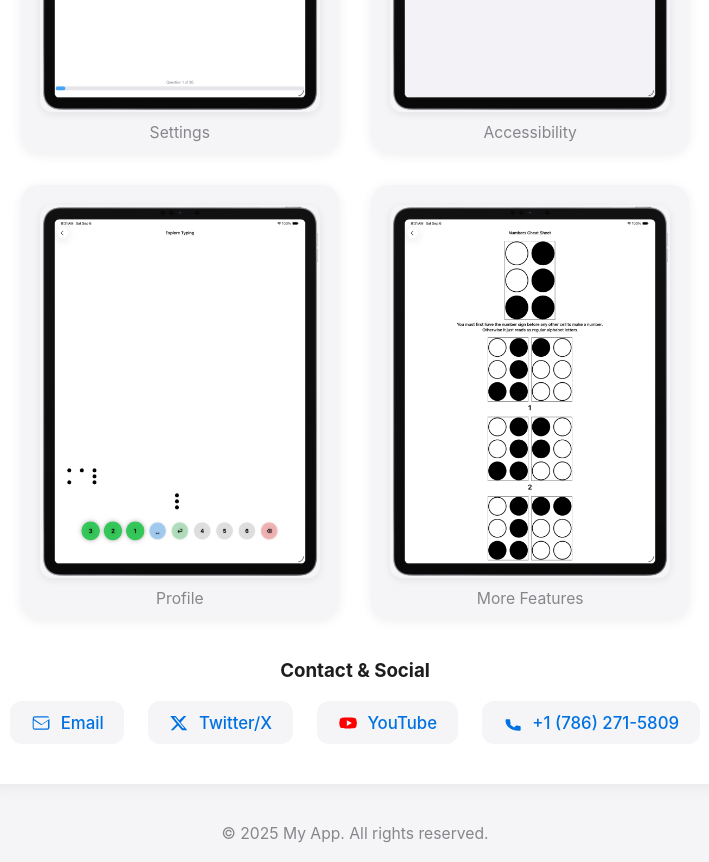
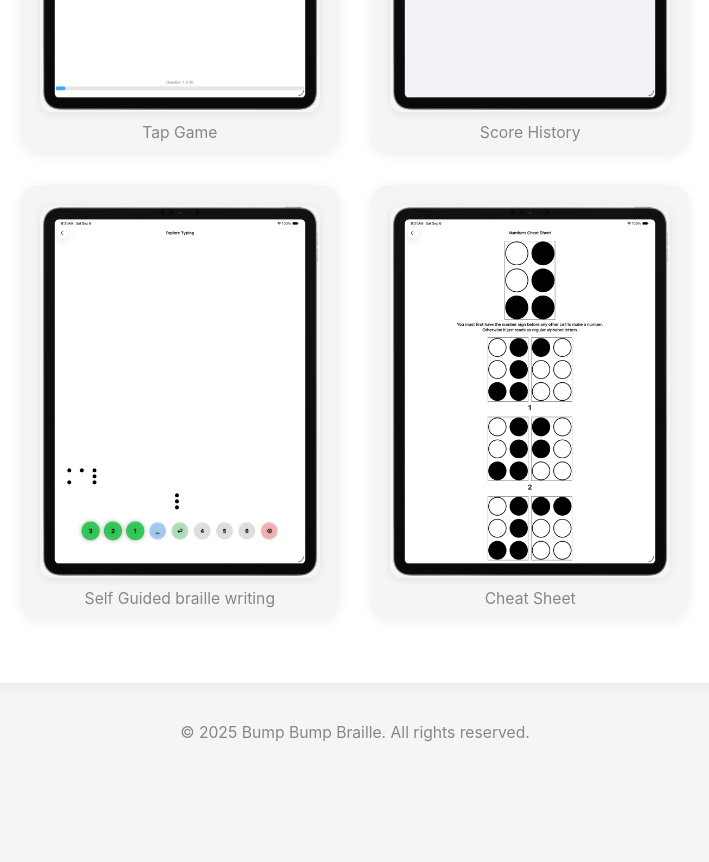
Before and after one commit to techguy0711/General-app-support, a plain HTML site: page index.html in a window 1280 px wide. Shown: the part 1140-2002 px from the top of the page, without its empty margins (285-994 px from the left). After the commit the page ends 1901 px from the top, so only its background shows below. Drawn offline with Linux system fonts and the light colour scheme; a web font is replaced by a local one.

Commit message:
change screenshot headings

```diff
--- a/index.html
+++ b/index.html
@@ -177,50 +177,29 @@
             </div>
             <div class="gallery-item">
                 <img src="assets/Simulator Screenshot - iPad Pro 13-inch (M4) - 2025-09-06 at 08.24.54-portrait.png" alt="App Screenshot 2">
-                <div class="gallery-caption">Feature View</div>
+                <div class="gallery-caption">Quiz Game</div>
             </div>
             <div class="gallery-item">
                 <img src="assets/Simulator Screenshot - iPad Pro 13-inch (M4) - 2025-09-06 at 08.28.22-portrait.png" alt="App Screenshot 3">
-                <div class="gallery-caption">Settings</div>
+                <div class="gallery-caption">Tap Game</div>
             </div>
             <div class="gallery-item">
                 <img src="assets/Simulator Screenshot - iPad Pro 13-inch (M4) - 2025-09-06 at 08.31.07-portrait.png" alt="App Screenshot 4">
-                <div class="gallery-caption">Accessibility</div>
+                <div class="gallery-caption">Score History</div>
             </div>
             <div class="gallery-item">
                 <img src="assets/Simulator Screenshot - iPad Pro 13-inch (M4) - 2025-09-06 at 08.31.28-portrait.png" alt="App Screenshot 5">
-                <div class="gallery-caption">Profile</div>
+                <div class="gallery-caption">Self Guided braille writing</div>
             </div>
             <div class="gallery-item">
                 <img src="assets/Simulator Screenshot - iPad Pro 13-inch (M4) - 2025-09-06 at 08.31.42-portrait.png" alt="App Screenshot 6">
-                <div class="gallery-caption">More Features</div>
+                <div class="gallery-caption">Cheat Sheet</div>
             </div>
         </div>
 
-        <div class="support">
-            <h3>Contact & Social</h3>
-            <div class="support-links">
-                <a class="support-link" href="mailto:kristhian.deoliveira@gmail.com" target="_blank" title="Email">
-                    <svg fill="none" viewBox="0 0 24 24"><path fill="#0071e3" d="M2 6.75A2.75 2.75 0 0 1 4.75 4h14.5A2.75 2.75 0 0 1 22 6.75v10.5A2.75 2.75 0 0 1 19.25 20H4.75A2.75 2.75 0 0 1 2 17.25V6.75Zm2.75-1.25a1.25 1.25 0 0 0-1.25 1.25v.34l9.25 6.16 9.25-6.16v-.34a1.25 1.25 0 0 0-1.25-1.25H4.75Zm16.5 3.01-8.6 5.72a.75.75 0 0 1-.82 0l-8.6-5.72V17.25c0 .69.56 1.25 1.25 1.25h14.5c.69 0 1.25-.56 1.25-1.25V8.51ZM4.75 5.5h14.5-14.5Z"/></svg>
-                    Email
-                </a>
-                <a class="support-link" href="https://x.com/blind_power_yt" target="_blank" title="Twitter/X">
-                    <svg viewBox="0 0 24 24" fill="none"><path d="M17.53 3.5h3.07l-6.72 7.68 7.92 9.32h-6.23l-4.88-5.74-5.58 5.74H2.03l7.18-7.38L1.5 3.5h6.38l4.37 5.14 5.28-5.14Zm-1.08 14.7h1.7L7.65 5.47H5.82l10.63 12.73Z" fill="#0071e3"/></svg>
-                    Twitter/X
-                </a>
-                <a class="support-link" href="https://www.youtube.com/@TechnologyUtopia" target="_blank" title="YouTube">
-                    <svg viewBox="0 0 24 24" fill="none"><path d="M21.8 8.001a2.75 2.75 0 0 0-1.94-1.94C18.1 5.5 12 5.5 12 5.5s-6.1 0-7.86.56A2.75 2.75 0 0 0 2.2 8.001 28.6 28.6 0 0 0 1.5 12a28.6 28.6 0 0 0 .7 3.999 2.75 2.75 0 0 0 1.94 1.94C5.9 18.5 12 18.5 12 18.5s6.1 0 7.86-.56a2.75 2.75 0 0 0 1.94-1.94A28.6 28.6 0 0 0 22.5 12a28.6 28.6 0 0 0-.7-3.999ZM10.5 15.5v-7l6 3.5-6 3.5Z" fill="#ff0000"/></svg>
-                    YouTube
-                </a>
-                <a class="support-link" href="tel:+17862715809" title="Phone">
-                    <svg viewBox="0 0 24 24" fill="none"><path d="M6.62 10.79a15.053 15.053 0 0 0 6.59 6.59l2.2-2.2a1 1 0 0 1 1.01-.24c1.12.37 2.33.57 3.58.57a1 1 0 0 1 1 1v3.5a1 1 0 0 1-1 1C6.48 21 3 13.52 3 8.5a1 1 0 0 1 1-1h3.5a1 1 0 0 1 1 1c0 1.25.2 2.46.57 3.58a1 1 0 0 1-.24 1.01l-2.2 2.2Z" fill="#0071e3"/></svg>
-                    +1 (786) 271-5809
-                </a>
-            </div>
-        </div>
     </section>
     <footer>
-        &copy; 2025 My App. All rights reserved.
+        &copy; 2025 Bump Bump Braille. All rights reserved.
     </footer>
 </body>
 </html>
```
